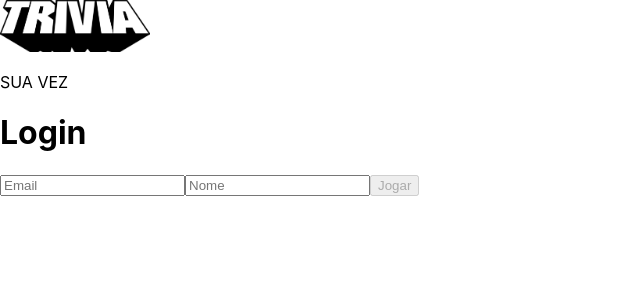
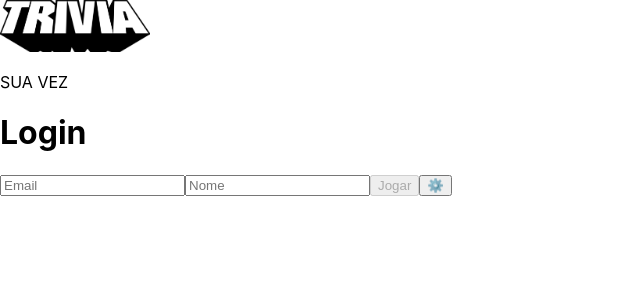
Before and after one commit to LeoLacana/trivia-react-redux, a React (Create React App) app: page / in a window 1280 px wide. Shown: the top 300 px of the page, without its empty margins (0-640 px from the left). Built offline with nearby package versions, Linux system fonts and the light colour scheme.

Commit message:
Requisito 3

```diff
--- a/src/App.js
+++ b/src/App.js
@@ -2,6 +2,7 @@
 import { Route, Switch } from 'react-router-dom';
 import Login from './pages/Login';
 import Game from './pages/Game';
+import Settings from './pages/Settings';
 
 class App extends Component {
   render() {
@@ -10,6 +11,7 @@
         <Switch>
           <Route exact path="/" component={ Login } />
           <Route exact path="/game" component={ Game } />
+          <Route exact path="/settings" component={ Settings } />
         </Switch>
       </div>
     );
--- a/src/pages/Login.jsx
+++ b/src/pages/Login.jsx
@@ -38,6 +38,7 @@
   }
 
   render() {
+    const { history } = this.props;
     return (
       <div>
         <img src={ logo } className="App-logo" alt="logo" width="150" />
@@ -73,6 +74,14 @@
         >
           Jogar
         </button>
+        {/* https://github.com/jsx-eslint/eslint-plugin-jsx-a11y/blob/master/docs/rules/accessible-emoji.md */}
+        <button
+          type="button"
+          data-testid="btn-settings"
+          onClick={ () => history.push('/settings') }
+        >
+          <span role="img" aria-label="engine-emoji">⚙️</span>
+        </button>
       </div>
     );
   }
--- /dev/null
+++ b/src/pages/Settings.jsx
@@ -0,0 +1,11 @@
+import React, { Component } from 'react';
+
+export default class Settings extends Component {
+  render() {
+    return (
+      <div>
+        <h1 data-testid="settings-title">Configurações do jogo</h1>
+      </div>
+    );
+  }
+}
```
